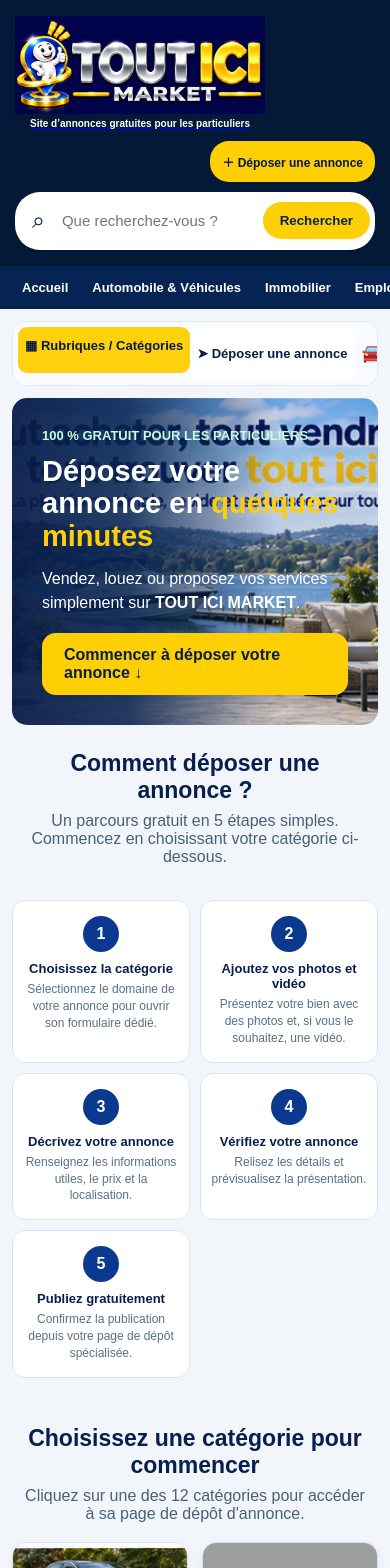
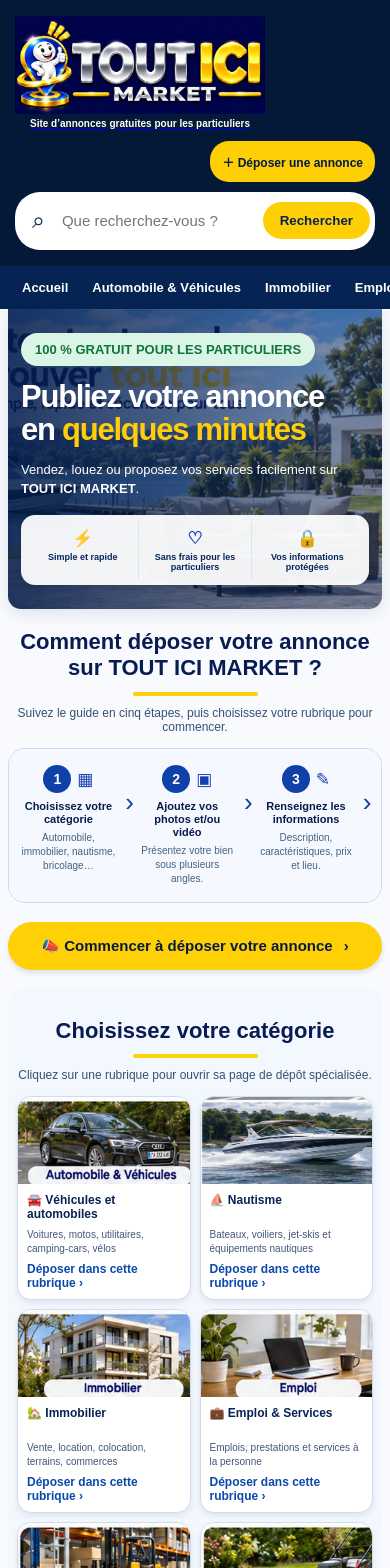
Before and after one commit to Touticimarket/tout-ici-market, a Next.js app: page /deposer in a window 390 px wide. Shown: the top 1568 px of the page. Built offline with nearby package versions, Linux system fonts and the light colour scheme; grey boxes are pictures that could not be loaded.

Commit message:
Publish responsive PC/mobile guided ad deposit landing with 12 categories, Nautisme and dedicated vehicle entry

```diff
--- a/app/deposer/page.tsx
+++ b/app/deposer/page.tsx
@@ -1,53 +1,108 @@
 import Link from "next/link";
 import {depotCategories} from "./categories";
-export const metadata={title:"Déposer une annonce gratuite | TOUT ICI MARKET",description:"Choisissez la catégorie de votre annonce gratuite entre particuliers."};
+export const metadata={title:"Déposer une annonce gratuite | TOUT ICI MARKET",description:"Découvrez les cinq étapes du dépôt gratuit et choisissez une catégorie pour publier votre annonce."};
+
+const principal=depotCategories.filter(c=>c.slug!=="autres");
+const etapes=[
+ {titre:"Choisissez votre catégorie",description:"Automobile, immobilier, nautisme, bricolage…",icone:"▦"},
+ {titre:"Ajoutez vos photos et/ou vidéo",description:"Présentez votre bien sous plusieurs angles.",icone:"▣"},
+ {titre:"Renseignez les informations",description:"Description, caractéristiques, prix et lieu.",icone:"✎"},
+ {titre:"Vérifiez et prévisualisez",description:"Relisez votre annonce avant publication.",icone:"◉"},
+ {titre:"Publiez votre annonce",description:"Confirmez votre dépôt gratuitement.",icone:"✓"}
+];
 export default function ChoisirCategorie(){
 return <main className="depot-entry">
 <style>{`
-.depot-entry{font-family:Arial,Helvetica,sans-serif;color:#081e4d;padding:0 0 32px}
+body:has(.depot-entry){background:#f8fafe!important}
+body:has(.depot-entry) .tim-shell{display:block;max-width:1800px;padding:0;margin:0 auto}
+body:has(.depot-entry) .tim-sidebar{display:none}
+body:has(.depot-entry) .tim-content{width:100%}
+.depot-entry{color:#071c4c;font-family:Arial,Helvetica,sans-serif;padding:0 14px 28px}
 .depot-entry *{box-sizing:border-box}
-.depot-entry .banner{border-radius:15px;min-height:255px;overflow:hidden;display:flex;align-items:center;background:linear-gradient(90deg,#071c48ef 0%,#082452de 32%,#08245220 72%),url('/accueil-reel/bandeau.svg') center/cover}
-.depot-entry .banner-copy{max-width:525px;padding:30px;color:#fff}
-.depot-entry .banner h1{font-size:clamp(29px,3.2vw,46px);line-height:1.12;margin:0 0 15px;color:#fff}
-.depot-entry .banner h1 span{color:#ffce0a}
-.depot-entry .banner p{font-size:16px;line-height:1.5;margin:0}
-.depot-entry .start-button{display:inline-block;margin-top:18px;padding:13px 22px;background:#ffcf06;color:#071e47;border-radius:14px;text-decoration:none;font-weight:900;box-shadow:0 3px 10px #001b4e25}
-.depot-entry .start-button:hover,.depot-entry .start-button:focus-visible{background:#ffe05b}
-.depot-entry .heading{text-align:center;padding:25px 8px 11px}
-.depot-entry .heading h2{margin:0;font-size:clamp(23px,2.5vw,31px)}
-.depot-entry .heading p{color:#486079;margin:8px 0}
-.depot-entry .steps-info{display:grid;grid-template-columns:repeat(5,minmax(0,1fr));gap:10px;margin:15px 0 22px}
-.depot-entry .step-info{border:1px solid #d8e5f3;border-radius:13px;padding:15px 10px;background:#fff;text-align:center}
-.depot-entry .step-info .step-number{display:flex;align-items:center;justify-content:center;background:#0b398f;color:#fff;border-radius:50%;width:36px;height:36px;margin:0 auto 9px;font-weight:900}
-.depot-entry .step-info strong{display:block;font-size:13px;margin:5px 0}
-.depot-entry .step-info small{display:block;color:#587086;font-size:12px;line-height:1.4}
-.depot-entry .cards{display:grid;grid-template-columns:repeat(4,minmax(0,1fr));gap:14px}
-.depot-entry .card{display:flex;flex-direction:column;min-width:0;text-decoration:none;color:#082353;background:#fff;border:1px solid #d7e2ee;border-radius:14px;overflow:hidden;box-shadow:0 3px 10px #15335b10;transition:transform .15s,border-color .15s}
-.depot-entry .card:hover,.depot-entry .card:focus-visible{transform:translateY(-3px);border-color:#ffbf00}
-.depot-entry .card .visual-fallback{height:122px;display:grid;place-items:center;background:linear-gradient(135deg,#e9f1ff,#fff7dc);font-size:58px}
-.depot-entry .card img{display:block;width:100%;height:122px;object-fit:cover;background:#f1f6fc}
-.depot-entry .card .copy{padding:12px;display:flex;flex-direction:column;gap:7px;flex:1}
-.depot-entry .card strong{font-size:16px}
-.depot-entry .card small{font-size:12px;line-height:1.35;color:#52667b}
-.depot-entry .card .arrow{color:#0b50a0;font-weight:800;margin-top:auto;padding-top:4px}
-@media(max-width:1080px){.depot-entry .cards{grid-template-columns:repeat(3,minmax(0,1fr))}}
-@media(max-width:650px){.depot-entry .steps-info{grid-template-columns:repeat(2,minmax(0,1fr))}.depot-entry .cards{grid-template-columns:repeat(2,minmax(0,1fr))}.depot-entry .card img{height:100px}.depot-entry .banner{min-height:200px}}
+.depot-entry .hero{min-height:320px;display:flex;align-items:center;position:relative;overflow:hidden;background:linear-gradient(90deg,#051c48f5 0%,#062558e8 23%,#062558ba 43%,#06255810 76%),url('/accueil-reel/bandeau.svg') center/cover;box-shadow:0 5px 15px #13234f1b;border-radius:0 0 17px 17px}
+.depot-entry .hero-copy{max-width:545px;padding:35px 27px;color:#fff}
+.depot-entry .eyebrow{font-size:13px;color:#11743e;background:#daf5e5;border-radius:30px;font-weight:900;padding:9px 14px;display:inline-block}
+.depot-entry .hero h1{font-size:clamp(33px,3.35vw,56px);font-weight:900;line-height:1.05;color:white;letter-spacing:-.04em;margin:15px 0}
+.depot-entry .hero h1 em{font-style:normal;color:#ffce08}
+.depot-entry .hero p{font-size:17px;line-height:1.45;margin:12px 0 16px}
+.depot-entry .benefits{display:flex;flex-wrap:wrap;gap:0;background:#fffffff0;box-shadow:0 2px 5px #0002;border-radius:14px;max-width:490px;padding:8px 6px;color:#08255a}
+.depot-entry .benefits span{flex:1;min-width:100px;text-align:center;padding:7px;border-right:1px solid #dce5ef;font-weight:800;font-size:11px}
+.depot-entry .benefits span:last-child{border:0}
+.depot-entry .benefits b{display:block;color:#1041ba;font-size:21px;margin-bottom:3px}
+.depot-entry .section-title{text-align:center;margin:20px 0 14px}
+.depot-entry .section-title h2{font-size:clamp(23px,2.45vw,34px);line-height:1.2;color:#081b53;margin:0 0 8px;font-weight:900}
+.depot-entry .section-title h2::after{content:"";display:block;width:125px;height:4px;background:#ffcf08;border-radius:10px;margin:10px auto}
+.depot-entry .section-title p{font-size:15px;color:#375074;margin:0}
+.depot-entry .steps{display:grid;grid-template-columns:repeat(5,minmax(0,1fr));gap:0;border:1px solid #ccd9f0;border-radius:17px;padding:15px 8px;background:#f5f9ff}
+.depot-entry .step{min-width:0;text-align:center;padding:6px 12px;position:relative}
+.depot-entry .step:not(:last-child)::after{content:"›";font-size:26px;color:#10409b;position:absolute;right:-6px;top:30%}
+.depot-entry .number{display:inline-grid;place-items:center;background:#1041a9;color:#fff;font-size:18px;font-weight:900;width:36px;height:36px;border-radius:50%;margin-right:6px}
+.depot-entry .step-icon{font-size:28px;color:#163db0;vertical-align:middle}
+.depot-entry .step strong{display:block;max-width:180px;margin:7px auto 5px;font-size:15px;line-height:1.18}
+.depot-entry .step small{display:block;font-size:12px;color:#466181;line-height:1.4}
+.depot-entry .start-wrap{text-align:center;padding:19px 0 4px}
+.depot-entry .start-button{display:inline-flex;align-items:center;justify-content:center;gap:11px;background:#ffd006;color:#071a46;padding:17px 26px;border-radius:40px;font-weight:900;text-decoration:none;font-size:clamp(15px,1.6vw,21px);box-shadow:0 3px 5px #071d481e}
+.depot-entry .start-button:hover,.depot-entry .start-button:focus-visible{background:#ffe05a}
+.depot-entry .categories-wrap{background:#f3f7fe;border-radius:22px;padding:14px 15px 18px;margin-top:15px}
+.depot-entry .cards{display:grid;grid-template-columns:repeat(6,minmax(0,1fr));gap:12px}
+.depot-entry .card{display:flex;flex-direction:column;text-decoration:none;color:#092254;border:1px solid #d1dced;background:#fff;border-radius:14px;overflow:hidden;min-width:0;box-shadow:0 3px 6px #10264d15;transition:border-color .15s,transform .15s}
+.depot-entry .card:hover,.depot-entry .card:focus-visible{border-color:#ffcb0b;transform:translateY(-2px)}
+.depot-entry .card img{display:block;width:100%;height:112px;object-fit:cover;background:#e7f1fb}
+.depot-entry .card .fallback{height:112px;display:grid;place-items:center;background:linear-gradient(125deg,#f5eddc,#edf5ff);font-size:45px}
+.depot-entry .card-text{display:flex;flex-direction:column;flex:1;padding:10px}
+.depot-entry .card strong{font-size:13px;line-height:1.2;min-height:31px}
+.depot-entry .card small{font-size:11px;color:#425679;line-height:1.35;margin-top:4px;flex:1}
+.depot-entry .card .go{font-size:12px;color:#0b49aa;font-weight:800;margin-top:7px}
+.depot-entry .other{text-align:center;padding-top:13px;font-size:13px}
+.depot-entry .other a{color:#1247a2;font-weight:800}
+.depot-entry .mia{display:grid;grid-template-columns:auto 1.6fr 1fr;gap:20px;align-items:center;background:linear-gradient(100deg,#e2f8e9,#effff5);border:1px solid #d3ecdd;border-radius:17px;margin:15px 0;padding:21px}
+.depot-entry .mia-icon{width:75px;height:75px;border:3px solid #87dcaa;display:grid;place-items:center;font-size:36px;border-radius:50%;background:#fff}
+.depot-entry .mia h2{margin:0 0 7px;font-size:22px;color:#08713b}
+.depot-entry .mia p{font-size:13px;line-height:1.5;margin:0}
+.depot-entry .mia ul{padding-left:18px;margin:0;font-size:13px;line-height:1.75}
+.depot-entry .trust{display:grid;grid-template-columns:repeat(4,minmax(0,1fr));gap:0;background:#eff5fe;border:1px solid #dfebf7;border-radius:14px;padding:16px 10px}
+.depot-entry .trust div{text-align:center;font-size:12px;color:#10264a;border-right:1px solid #cfdaec;padding:5px}
+.depot-entry .trust div:last-child{border-right:0}
+.depot-entry .trust b{color:#0a35a0;display:block;font-size:12px;margin-bottom:6px}
+@media(max-width:1200px){.depot-entry .cards{grid-template-columns:repeat(4,minmax(0,1fr))}}
+@media(max-width:820px){.depot-entry .cards{grid-template-columns:repeat(3,minmax(0,1fr))}.depot-entry .hero{min-height:290px}.depot-entry .hero-copy{max-width:67%}.depot-entry .steps{grid-template-columns:repeat(5,minmax(0,1fr))}.depot-entry .step{padding:5px}.depot-entry .step strong{font-size:12px}.depot-entry .step small{font-size:11px}}
+@media(max-width:600px){
+.depot-entry{padding:0 8px 24px}
+.depot-entry .hero{min-height:300px;border-radius:0 0 13px 13px;background-position:63% center;background-image:linear-gradient(90deg,#031c4bdc,#09265983 85%),url('/accueil-reel/bandeau.svg')}
+.depot-entry .hero-copy{padding:20px 13px;max-width:100%;width:100%}
+.depot-entry .hero h1{font-size:31px;max-width:335px}
+.depot-entry .hero p{font-size:13px;max-width:330px}
+.depot-entry .benefits{padding:6px;max-width:none;margin-top:14px}.depot-entry .benefits span{min-width:0;font-size:9px}.depot-entry .benefits b{font-size:17px}
+.depot-entry .section-title h2{font-size:22px}.depot-entry .section-title p{font-size:12px}
+.depot-entry .steps{display:flex;overflow-x:auto;padding:9px 6px;gap:0;scroll-snap-type:x proximity}
+.depot-entry .step{flex:0 0 33%;scroll-snap-align:start;padding:7px 11px}.depot-entry .step strong{font-size:11px}.depot-entry .step small{font-size:10px}.depot-entry .step:not(:last-child)::after{top:22%}
+.depot-entry .number{height:28px;width:28px;font-size:14px}.depot-entry .step-icon{font-size:17px}
+.depot-entry .start-button{width:100%;font-size:15px;padding:15px 7px}
+.depot-entry .categories-wrap{padding:9px;border-radius:15px}
+.depot-entry .cards{grid-template-columns:repeat(2,minmax(0,1fr));gap:9px}.depot-entry .card img,.depot-entry .card .fallback{height:87px}
+.depot-entry .card-text{padding:9px}.depot-entry .card strong{font-size:12px}.depot-entry .card small{font-size:10px}
+.depot-entry .mia{grid-template-columns:auto 1fr;gap:10px;padding:12px}.depot-entry .mia-icon{width:51px;height:51px;font-size:25px}.depot-entry .mia h2{font-size:17px}.depot-entry .mia ul{grid-column:1/-1;font-size:12px}
+.depot-entry .trust{grid-template-columns:repeat(2,1fr);row-gap:12px}
+}
 `}</style>
-<section className="banner"><div className="banner-copy"><div style={{color:"#c3ffda",fontWeight:800,fontSize:13,marginBottom:12}}>100 % GRATUIT POUR LES PARTICULIERS</div><h1>Déposez votre annonce en <span>quelques minutes</span></h1><p>Vendez, louez ou proposez vos services simplement sur <strong>TOUT ICI MARKET</strong>.</p><a className="start-button" href="#categories-depot">Commencer à déposer votre annonce ↓</a></div></section>
-<div className="heading"><h2>Comment déposer une annonce ?</h2><p>Un parcours gratuit en 5 étapes simples. Commencez en choisissant votre catégorie ci-dessous.</p></div>
-<div className="steps-info" aria-label="Les cinq étapes du dépôt">
-{[
-["Choisissez la catégorie","Sélectionnez le domaine de votre annonce pour ouvrir son formulaire dédié."],
-["Ajoutez vos photos et vidéo","Présentez votre bien avec des photos et, si vous le souhaitez, une vidéo."],
-["Décrivez votre annonce","Renseignez les informations utiles, le prix et la localisation."],
-["Vérifiez votre annonce","Relisez les détails et prévisualisez la présentation."],
-["Publiez gratuitement","Confirmez la publication depuis votre page de dépôt spécialisée."]
-].map(([name,description],i)=><div className="step-info" key={name}><span className="step-number">{i+1}</span><strong>{name}</strong><small>{description}</small></div>)}
-</div>
-<div className="heading" id="categories-depot"><h2>Choisissez une catégorie pour commencer</h2><p>Cliquez sur une des 12 catégories pour accéder à sa page de dépôt d'annonce.</p></div>
-<div className="cards">{depotCategories.map(c=><Link className="card" href={c.slug==="automobile"?"/automobile/deposer":"/deposer/"+c.slug} key={c.slug}>
-{["mode","animaux"].includes(c.image)?<div className="visual-fallback" aria-hidden="true">{c.icone}</div>:<img src={"/accueil-reel/"+c.image+".svg"} alt="" />}<div className="copy"><strong>{c.icone} {c.nom}</strong><small>{c.resume}</small><span className="arrow">Ouvrir la page de dépôt →</span></div>
-</Link>)}</div>
-<p style={{fontSize:13,color:"#4c6080",marginTop:20}}>Les annonces sont liées à votre compte. Les informations demandées diffèrent selon la catégorie. Les badges de vérification sont attribués uniquement après contrôle réel.</p>
+<section className="hero">
+<div className="hero-copy">
+<span className="eyebrow">100 % GRATUIT POUR LES PARTICULIERS</span>
+<h1>Publiez votre annonce en <em>quelques minutes</em></h1>
+<p>Vendez, louez ou proposez vos services facilement sur <strong>TOUT ICI MARKET</strong>.</p>
+<div className="benefits" aria-label="Les avantages"><span><b>⚡</b>Simple et rapide</span><span><b>♡</b>Sans frais pour les particuliers</span><span><b>🔒</b>Vos informations protégées</span></div>
+</div></section>
+<div className="section-title"><h2>Comment déposer votre annonce sur TOUT ICI MARKET ?</h2><p>Suivez le guide en cinq étapes, puis choisissez votre rubrique pour commencer.</p></div>
+<div className="steps" aria-label="Les cinq étapes du dépôt d'annonce">{etapes.map((e,i)=><div className="step" key={e.titre}><span className="number">{i+1}</span><span className="step-icon" aria-hidden="true">{e.icone}</span><strong>{e.titre}</strong><small>{e.description}</small></div>)}</div>
+<div className="start-wrap"><a href="#categories-depot" className="start-button">📣 Commencer à déposer votre annonce <span aria-hidden="true">›</span></a></div>
+<section className="categories-wrap" id="categories-depot">
+<div className="section-title"><h2>Choisissez votre catégorie</h2><p>Cliquez sur une rubrique pour ouvrir sa page de dépôt spécialisée.</p></div>
+<div className="cards">{principal.map(c=><Link className="card" href={c.slug==="automobile"?"/automobile/deposer":"/deposer/"+c.slug} key={c.slug}>
+{c.slug==="nautisme"?<img src="/auto-reel/nautisme.svg" alt="" />:["mode","animaux"].includes(c.image)?<div className="fallback" aria-hidden="true">{c.icone}</div>:<img src={"/accueil-reel/"+c.image+".svg"} alt="" />}
+<div className="card-text"><strong>{c.icone} {c.nom}</strong><small>{c.resume}</small><span className="go">Déposer dans cette rubrique ›</span></div></Link>)}</div>
+<div className="other"><Link href="/deposer/autres">Autres catégories →</Link></div>
+</section>
+<section className="mia"><div className="mia-icon" aria-hidden="true">🤖</div><div><h2>MIA vous accompagne !</h2><p>Pour réussir votre annonce, choisissez des photos claires, un titre précis et une description complète. Les conseils s'adaptent à votre catégorie.</p></div><ul><li>Une annonce claire et complète</li><li>Des photos et une vidéo si besoin</li><li>Une publication simple et gratuite</li></ul></section>
+<div className="trust"><div><b>🔒 CONFIDENTIALITÉ</b>Gardez la maîtrise de vos informations</div><div><b>📷 PHOTOS & VIDÉO</b>Présentez votre bien simplement</div><div><b>✓ INFORMATIONS EXACTES</b>Relisez vos informations avant publication</div><div><b>♡ GRATUIT POUR LES PARTICULIERS</b>Déposez gratuitement votre annonce</div></div>
 </main>;
 }
```
